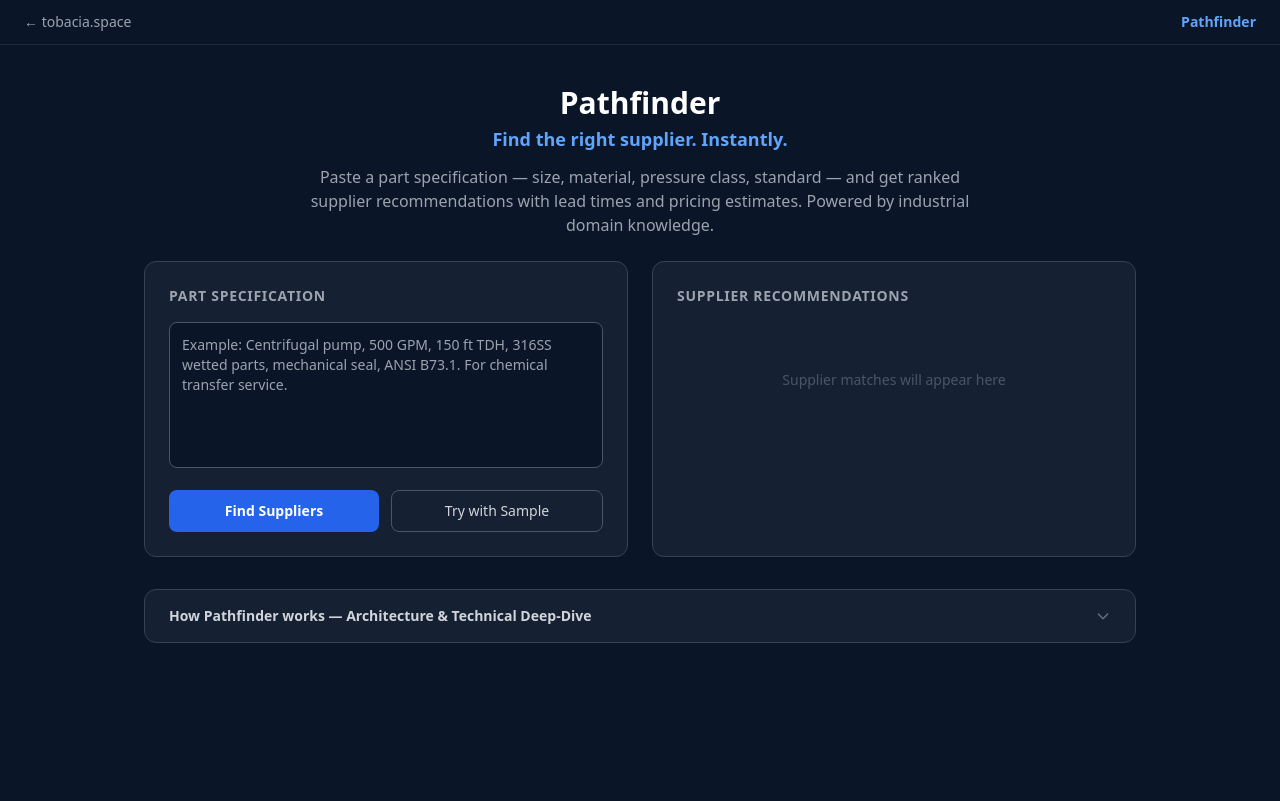
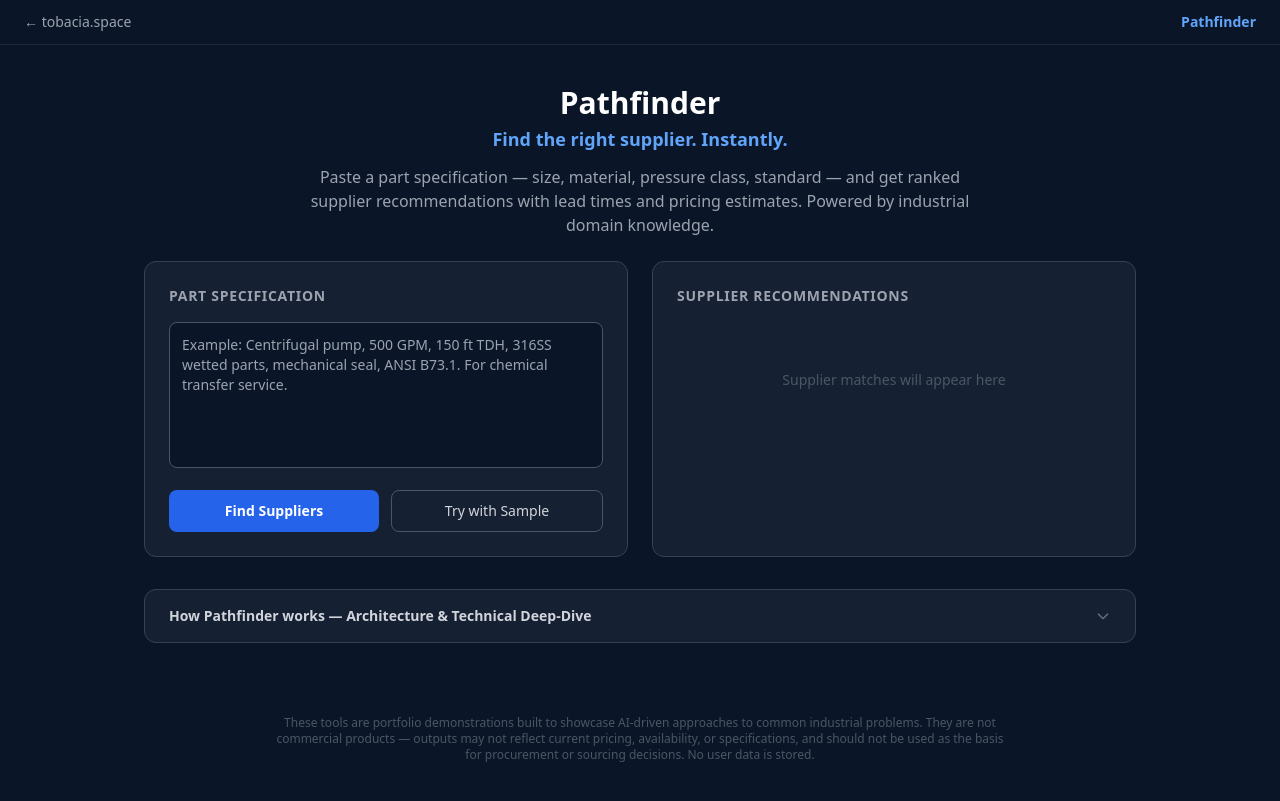
Before and after one commit to andrewflows/tobacia, a Jekyll site: the page pathfinder.html, which Jekyll copies as it is, in a window 1280 px wide. Shown: the top 801 px of the page. Built offline with Jekyll 4.4.1, drawn with Linux system fonts in a browser that asks for light colours; nearby versions of some CDN libraries.

Commit message:
Add disclaimer footer to all 3 demo pages

```diff
--- a/pathfinder.html
+++ b/pathfinder.html
@@ -237,5 +237,8 @@ function hideResults() {
 }
 function escapeHtml(s) { const d = document.createElement('div'); d.textContent = s; return d.innerHTML; }
 </script>
+  <footer class="max-w-3xl mx-auto text-center py-6 px-4 text-xs text-gray-600">
+    These tools are portfolio demonstrations built to showcase AI-driven approaches to common industrial problems. They are not commercial products — outputs may not reflect current pricing, availability, or specifications, and should not be used as the basis for procurement or sourcing decisions. No user data is stored.
+  </footer>
 </body>
 </html>
--- a/rfq-parser.html
+++ b/rfq-parser.html
@@ -431,5 +431,8 @@ function escapeHtml(str) {
   return div.innerHTML;
 }
 </script>
+  <footer class="max-w-3xl mx-auto text-center py-6 px-4 text-xs text-gray-600">
+    These tools are portfolio demonstrations built to showcase AI-driven approaches to common industrial problems. They are not commercial products — outputs may not reflect current pricing, availability, or specifications, and should not be used as the basis for procurement or sourcing decisions. No user data is stored.
+  </footer>
 </body>
 </html>
--- a/watchtower.html
+++ b/watchtower.html
@@ -298,5 +298,8 @@ function hideResults() {
 }
 function escapeHtml(s) { const d = document.createElement('div'); d.textContent = s; return d.innerHTML; }
 </script>
+  <footer class="max-w-3xl mx-auto text-center py-6 px-4 text-xs text-gray-600">
+    These tools are portfolio demonstrations built to showcase AI-driven approaches to common industrial problems. They are not commercial products — outputs may not reflect current pricing, availability, or specifications, and should not be used as the basis for procurement or sourcing decisions. No user data is stored.
+  </footer>
 </body>
 </html>
```
